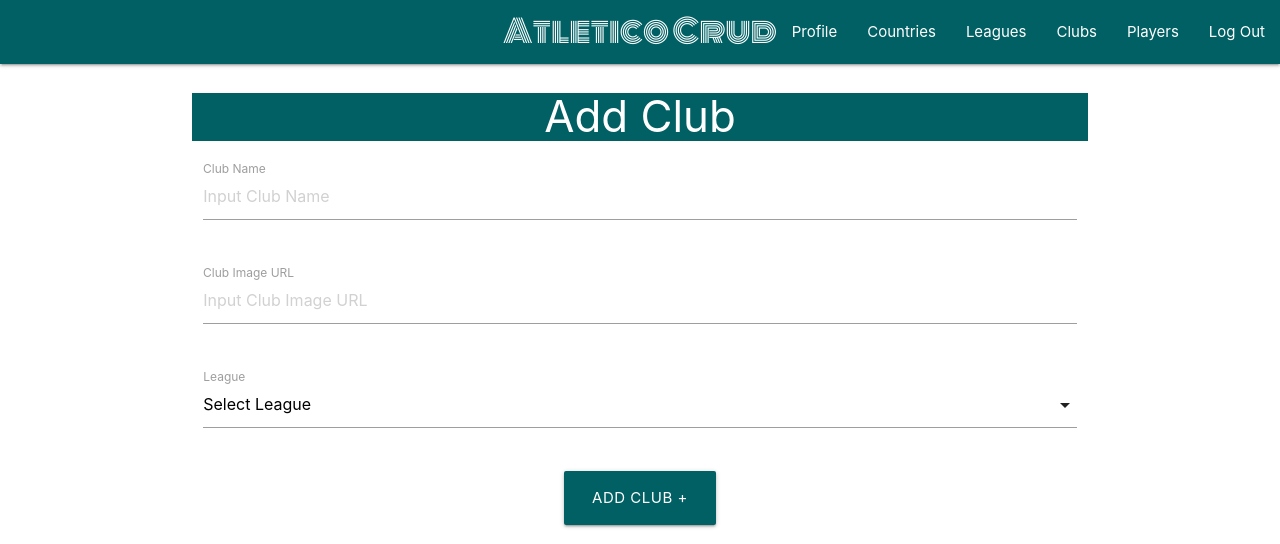
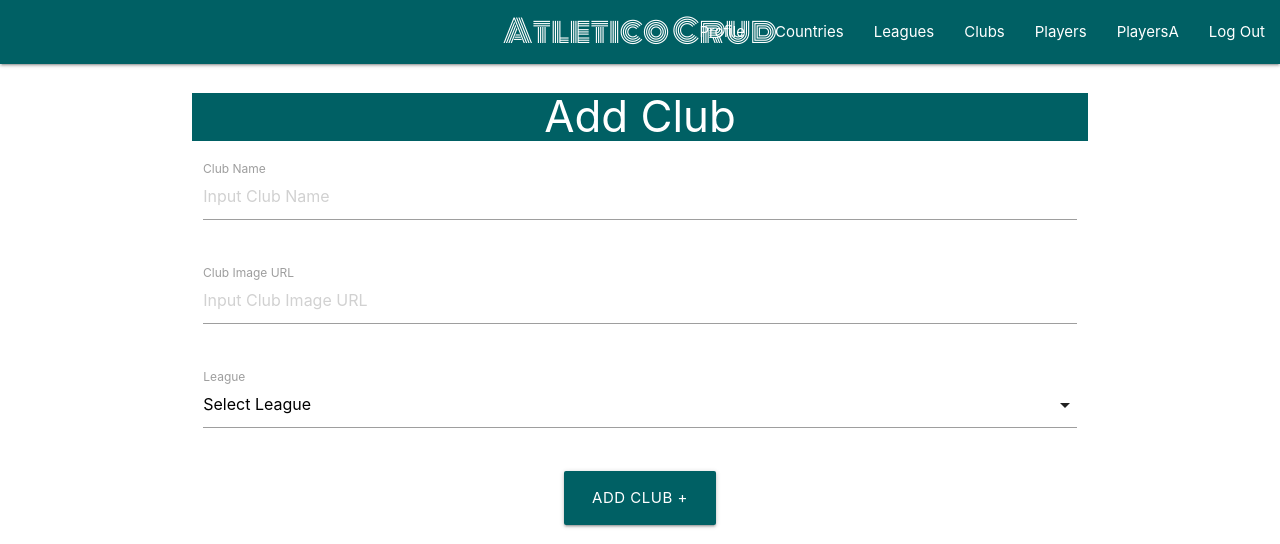
Before and after one commit to sniclasj/atletico-crud, a Flask app: page /add_club in a window 1280 px wide. Shown: the top 544 px of the page. Run offline with Flask 2, Linux system fonts and the light colour scheme; the visitor is signed in with stand-in values (Sample User, id 1); data that the repository does not hold is empty; some libraries are stand-ins or nearby versions.

Commit message:
Add PlayersA to navbar with href link to playersa.html

```diff
--- a/atleticocrud/templates/base.html
+++ b/atleticocrud/templates/base.html
@@ -33,6 +33,7 @@
                         <li><a href="{{ url_for('leagues', country_id=0) }}">Leagues</a></li>
                         <li><a href="{{ url_for('clubs', league_id=0) }}">Clubs</a></li>
                         <li><a href="{{ url_for('players', club_id=0) }}">Players</a></li>
+                        <li><a href="{{ url_for('playersa', club_id=0) }}">PlayersA</a></li>
                         <li><a href="{{ url_for('logout') }}">Log Out</a></li>
                     {% else %}
                         <li><a href="{{ url_for('home') }}">Home</a></li>
@@ -50,6 +51,7 @@
                 <li><a href="{{ url_for('leagues', country_id=0) }}">Leagues</a></li>
                 <li><a href="{{ url_for('clubs', league_id=0) }}">Clubs</a></li>
                 <li><a href="{{ url_for('players', club_id=0) }}">Players</a></li>
+                <li><a href="{{ url_for('playersa', club_id=0) }}">PlayersA</a></li>
                 <li><a href="{{ url_for('logout') }}">Log Out</a></li>
             {% else %}
                 <li><a href="{{ url_for('home') }}">Home</a></li>
```
